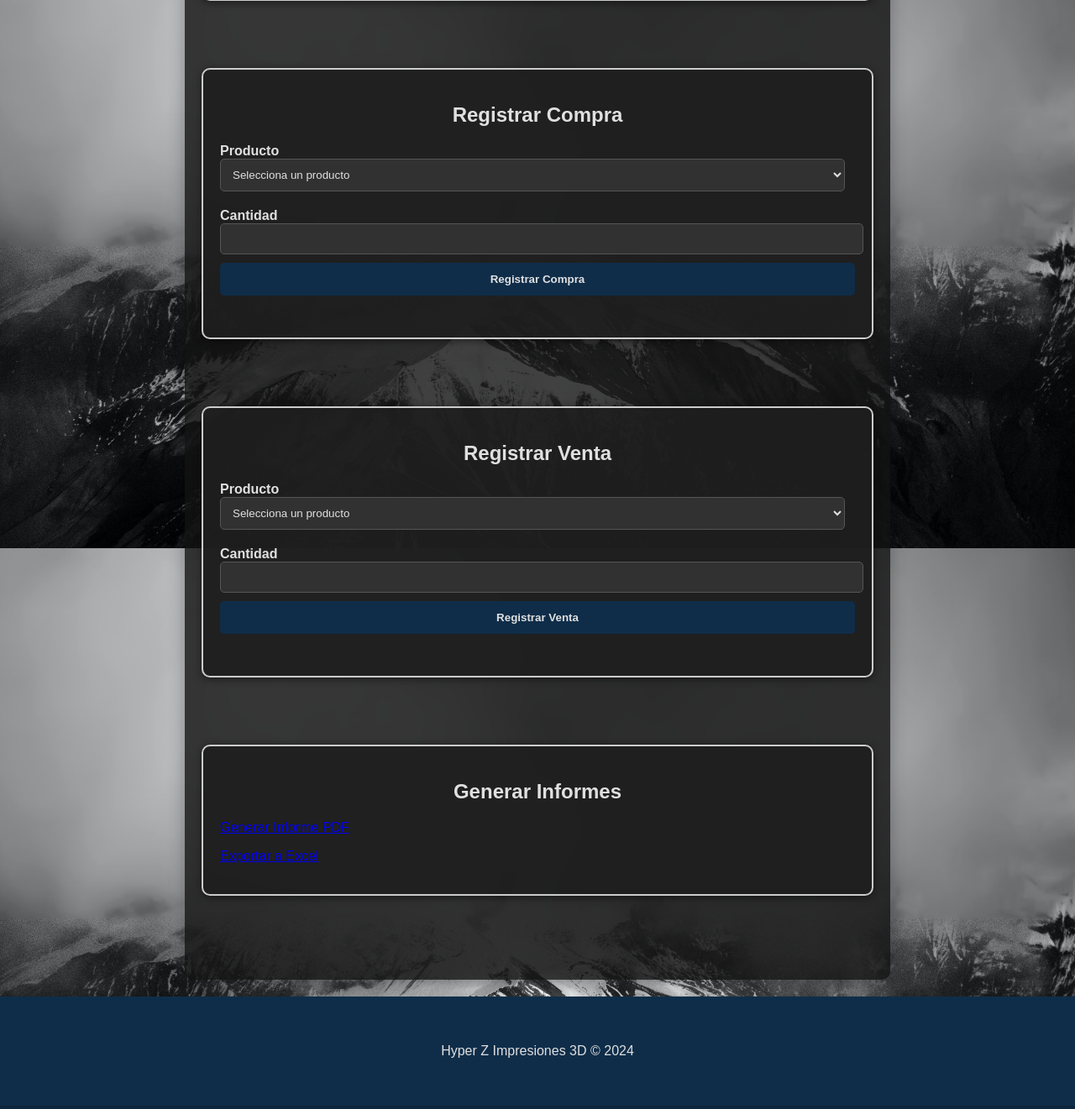
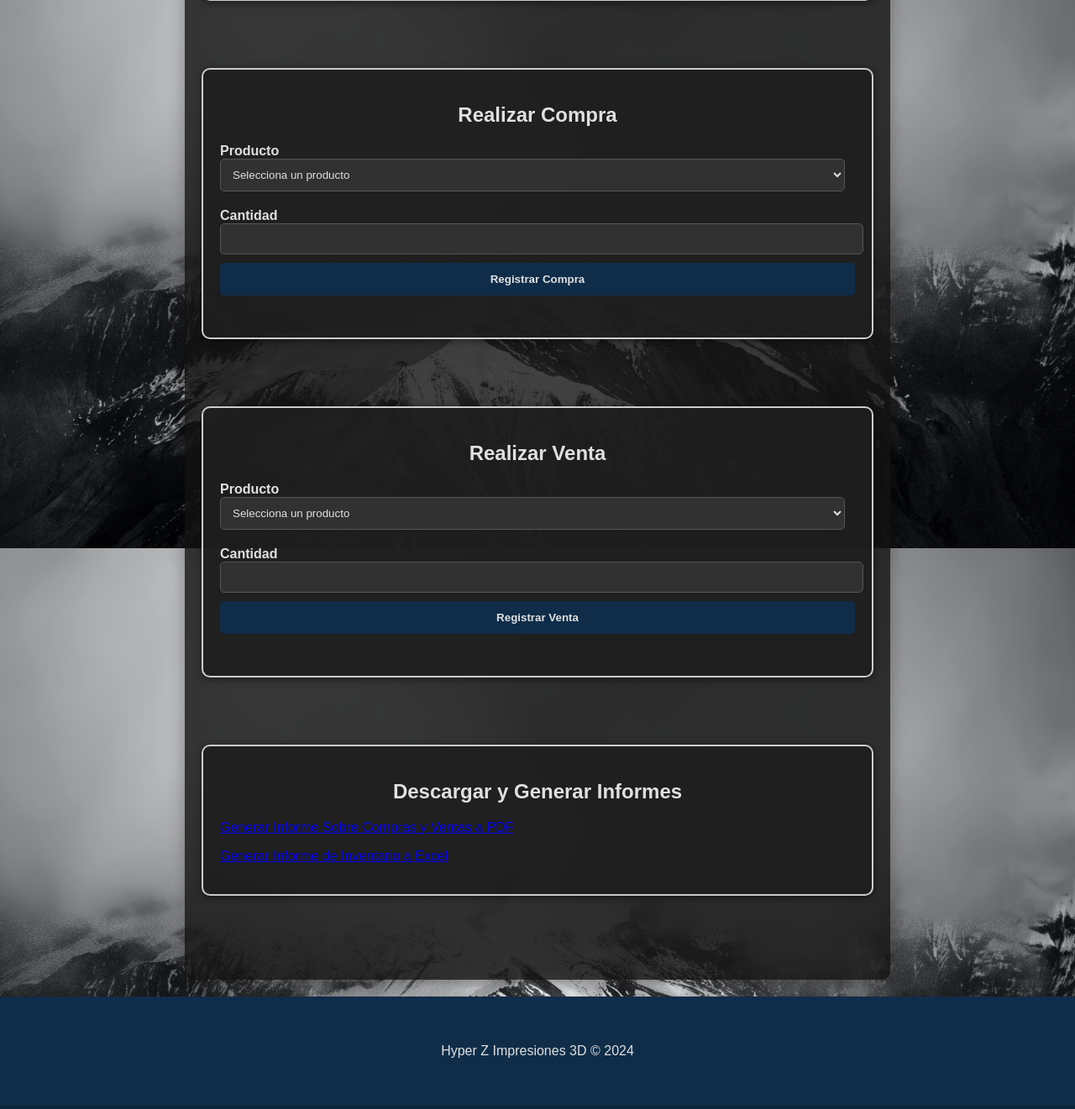
Before and after one commit to Eduardoalfa/gestion_inventario, a Flask app: page / in a window 1280 px wide. Shown: the part 1747-3068 px from the top of the page at 84% size. Run offline with Flask 3, Linux system fonts and the light colour scheme; data comes from the database, SQL or seed files in the repository.

Commit message:
Update index.html

```diff
--- a/templates/index.html
+++ b/templates/index.html
@@ -26,7 +26,7 @@
             <label for="precio">Precio</label>
             <input type="number" id="precio" name="precio" step="0.01" required>
 
-            <input type="submit" value="Agregar/Actualizar Producto">
+            <input type="submit" value="Agregar Producto">
         </form>
     </div>
 
@@ -55,10 +55,19 @@
             </tr>
             {% endfor %}
         </table>
+        {% if request.args.get('factura_path') %}
+    <div class="links-c">
+        <p>
+            <a href="{{ url_for('download_factura', filename=request.args.get('factura_path').split('/')[-1]) }}">
+                Descargar Recibo
+            </a>
+        </p>
     </div>
+    {% endif %}
+</div>
 
     <div class="section">
-        <h2>Registrar Compra</h2>
+        <h2>Realizar Compra</h2>
         <form action="/registrar_compra" method="post" class="form-section">
             <label for="producto_id_compra">Producto</label>
             <select id="producto_id_compra" name="producto_id" required>
@@ -76,7 +85,7 @@
     </div>
 
     <div class="section">
-        <h2>Registrar Venta</h2>
+        <h2>Realizar Venta</h2>
         <form action="/registrar_venta" method="post" class="form-section">
             <label for="producto_id_venta">Producto</label>
             <select id="producto_id_venta" name="producto_id" required>
@@ -94,12 +103,15 @@
     </div>
 
     <div class="section">
-        <h2>Generar Informes</h2>
+        <h2>Descargar y Generar Informes</h2>
         <section class="reports-links">
-            <p><a href="/informe">Generar Informe PDF</a></p>
-            <p><a href="/reporte_excel">Exportar a Excel</a></p>
+        <div class="links-c">
+            <p><a href="/informe">Generar Informe Sobre Compras y Ventas a PDF</a></p>
+            <p><a href="/reporte_excel">Generar Informe de Inventario a Excel</a></p>
+            </div>
         </section>
     </div>
+
 </main>
 
 <footer>
```
